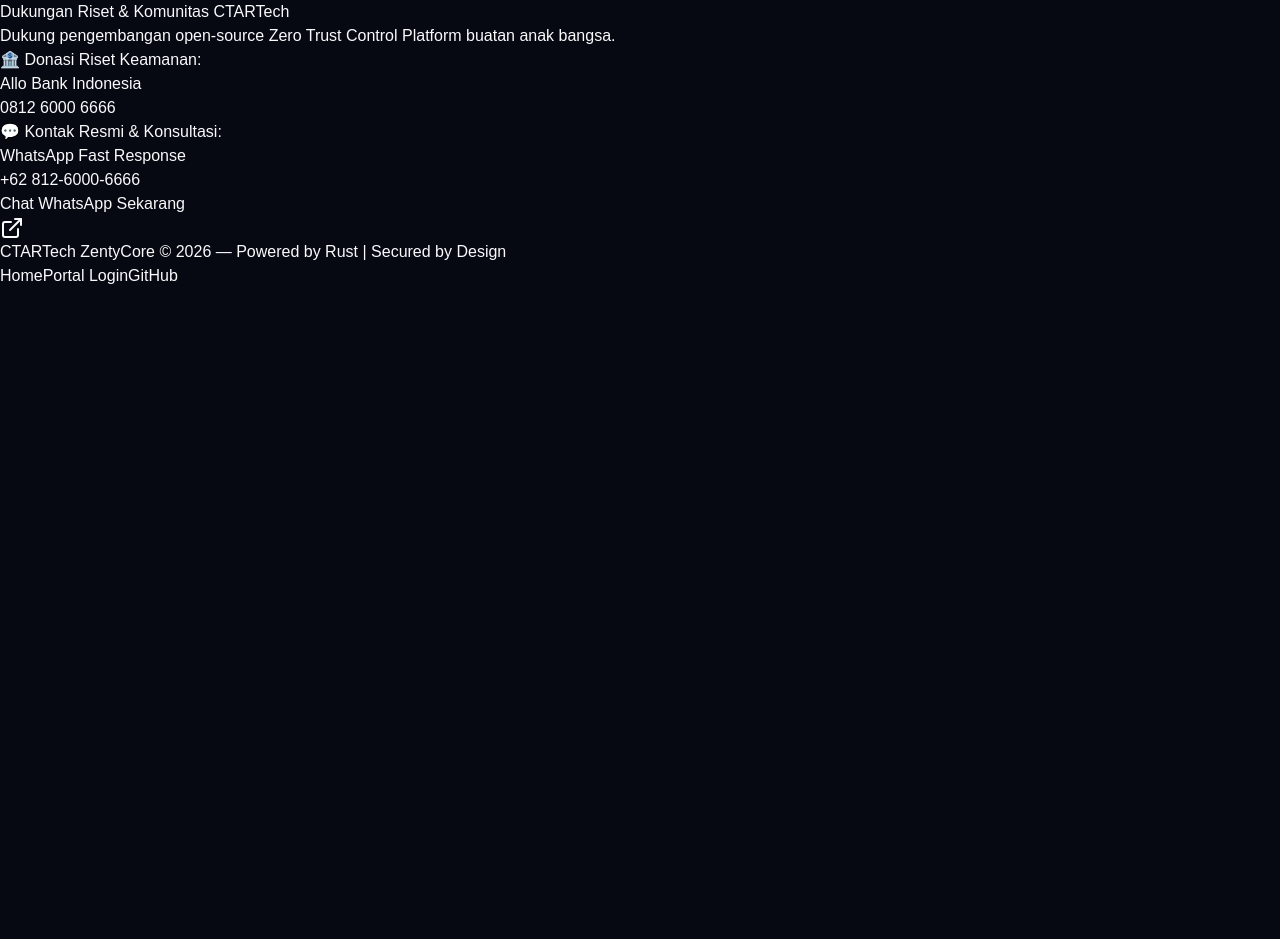
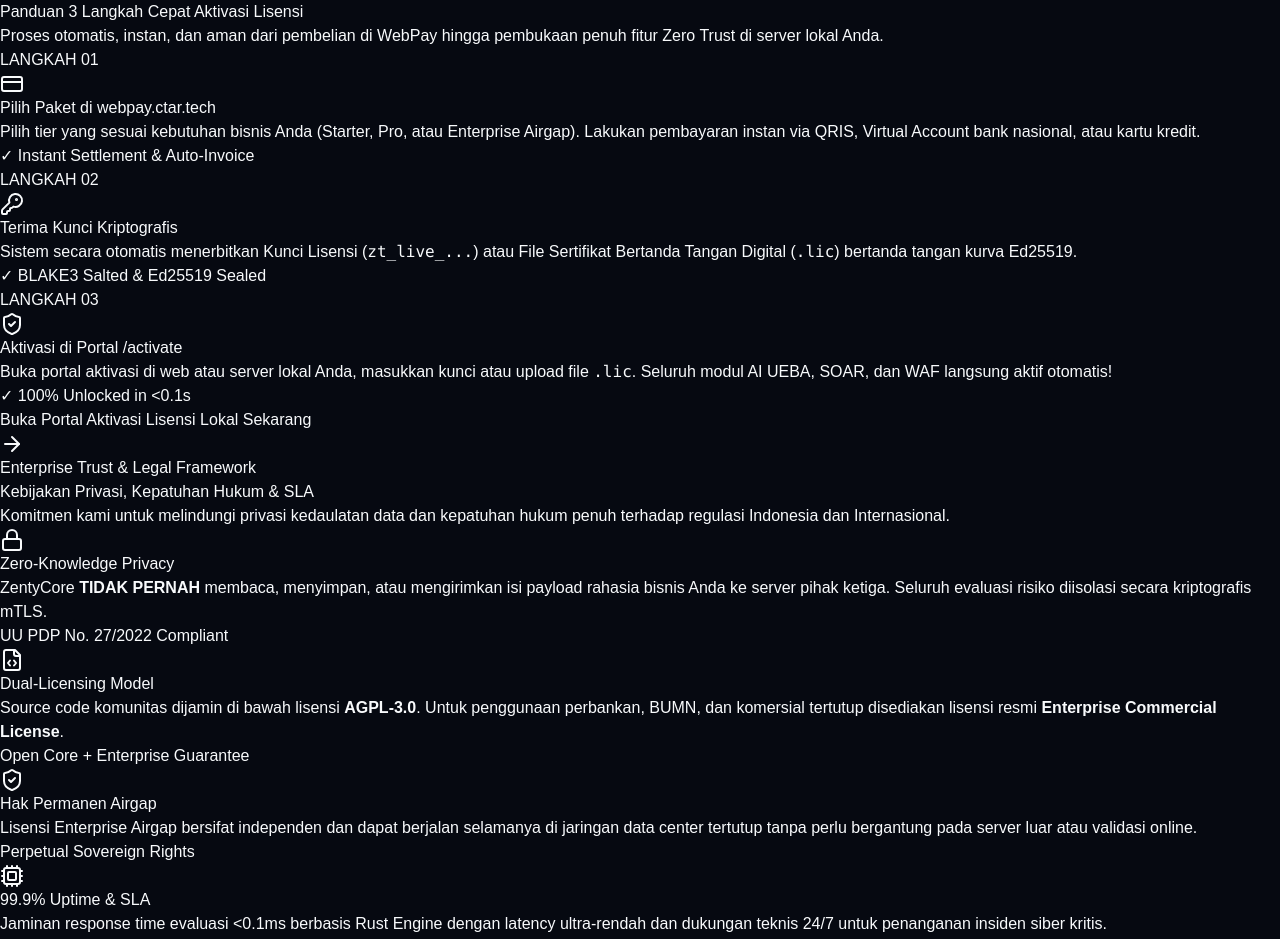
Before and after one commit to camanit/CTARTech-ZentyCore, a Next.js app in the folder dashboard-web/: page /landing in a window 1280 px wide. Shown: the part 3288-4227 px from the top of the page. Before the commit the page ends 3576 px from the top, so only its background shows below. Built offline with nearby package versions, Linux system fonts and the light colour scheme.

Commit message:
feat(landing): add 3-step license activation guide and enterprise privacy/terms framework

```diff
--- a/dashboard-web/src/app/landing/page.tsx
+++ b/dashboard-web/src/app/landing/page.tsx
@@ -23,7 +23,10 @@
   MessageSquare,
   Building2,
   Scale,
-  Database
+  Database,
+  CreditCard,
+  KeyRound,
+  FileCode
 } from 'lucide-react';
 
 export default function LandingPage() {
@@ -458,6 +461,149 @@
         </div>
       </section>
 
+      {/* How to Activate in 3 Easy Steps */}
+      <section id="activation-guide" className="py-16 px-6 max-w-7xl mx-auto">
+        <div className="text-center mb-12">
+          <h2 className="text-xs font-mono text-amber-400 uppercase tracking-widest">Instant Deployment Workflow</h2>
+          <h3 className="text-3xl font-black text-white mt-1">Panduan 3 Langkah Cepat Aktivasi Lisensi</h3>
+          <p className="text-xs text-slate-400 mt-2 max-w-2xl mx-auto">
+            Proses otomatis, instan, dan aman dari pembelian di WebPay hingga pembukaan penuh fitur Zero Trust di server lokal Anda.
+          </p>
+        </div>
+
+        <div className="grid grid-cols-1 md:grid-cols-3 gap-6">
+          {/* Step 1 */}
+          <div className="p-6 rounded-2xl bg-slate-900/80 border border-slate-800 relative flex flex-col justify-between">
+            <div className="absolute top-[-12px] left-6 px-3 py-0.5 rounded-full bg-amber-500 text-slate-950 font-black text-xs font-mono">
+              LANGKAH 01
+            </div>
+            <div>
+              <div className="w-10 h-10 rounded-xl bg-amber-500/10 text-amber-400 flex items-center justify-center mb-4 mt-2">
+                <CreditCard className="w-5 h-5" />
+              </div>
+              <h4 className="text-base font-bold text-white">Pilih Paket di webpay.ctar.tech</h4>
+              <p className="text-xs text-slate-400 mt-2 leading-relaxed">
+                Pilih tier yang sesuai kebutuhan bisnis Anda (Starter, Pro, atau Enterprise Airgap). Lakukan pembayaran instan via QRIS, Virtual Account bank nasional, atau kartu kredit.
+              </p>
+            </div>
+            <div className="mt-4 pt-3 border-t border-slate-800/80 text-[11px] text-amber-400 font-mono">
+              ✓ Instant Settlement & Auto-Invoice
+            </div>
+          </div>
+
+          {/* Step 2 */}
+          <div className="p-6 rounded-2xl bg-slate-900/80 border border-slate-800 relative flex flex-col justify-between">
+            <div className="absolute top-[-12px] left-6 px-3 py-0.5 rounded-full bg-cyan-500 text-slate-950 font-black text-xs font-mono">
+              LANGKAH 02
+            </div>
+            <div>
+              <div className="w-10 h-10 rounded-xl bg-cyan-500/10 text-cyan-400 flex items-center justify-center mb-4 mt-2">
+                <KeyRound className="w-5 h-5" />
+              </div>
+              <h4 className="text-base font-bold text-white">Terima Kunci Kriptografis</h4>
+              <p className="text-xs text-slate-400 mt-2 leading-relaxed">
+                Sistem secara otomatis menerbitkan Kunci Lisensi (<code className="text-cyan-300 font-mono">zt_live_...</code>) atau File Sertifikat Bertanda Tangan Digital (<code className="text-cyan-300 font-mono">.lic</code>) bertanda tangan kurva Ed25519.
+              </p>
+            </div>
+            <div className="mt-4 pt-3 border-t border-slate-800/80 text-[11px] text-cyan-400 font-mono">
+              ✓ BLAKE3 Salted & Ed25519 Sealed
+            </div>
+          </div>
+
+          {/* Step 3 */}
+          <div className="p-6 rounded-2xl bg-slate-900/80 border border-slate-800 relative flex flex-col justify-between">
+            <div className="absolute top-[-12px] left-6 px-3 py-0.5 rounded-full bg-emerald-500 text-slate-950 font-black text-xs font-mono">
+              LANGKAH 03
+            </div>
+            <div>
+              <div className="w-10 h-10 rounded-xl bg-emerald-500/10 text-emerald-400 flex items-center justify-center mb-4 mt-2">
+                <ShieldCheck className="w-5 h-5" />
+              </div>
+              <h4 className="text-base font-bold text-white">Aktivasi di Portal /activate</h4>
+              <p className="text-xs text-slate-400 mt-2 leading-relaxed">
+                Buka portal aktivasi di web atau server lokal Anda, masukkan kunci atau upload file <code className="text-emerald-300 font-mono">.lic</code>. Seluruh modul AI UEBA, SOAR, dan WAF langsung aktif otomatis!
+              </p>
+            </div>
+            <div className="mt-4 pt-3 border-t border-slate-800/80 text-[11px] text-emerald-400 font-mono">
+              ✓ 100% Unlocked in &lt;0.1s
+            </div>
+          </div>
+        </div>
+
+        <div className="mt-8 text-center">
+          <Link
+            href="/activate"
+            className="inline-flex items-center gap-2 px-6 py-3 rounded-xl bg-gradient-to-r from-amber-500 via-orange-500 to-rose-600 hover:from-amber-400 hover:to-rose-500 text-slate-950 font-extrabold text-xs shadow-lg shadow-amber-500/20 transition-all"
+          >
+            <span>Buka Portal Aktivasi Lisensi Lokal Sekarang</span>
+            <ArrowRight className="w-4 h-4" />
+          </Link>
+        </div>
+      </section>
+
+      {/* Privacy, Terms & Compliance Guarantee */}
+      <section id="terms-privacy" className="py-16 px-6 bg-slate-900/50 border-t border-slate-800/80">
+        <div className="max-w-7xl mx-auto">
+          <div className="text-center mb-12">
+            <h2 className="text-xs font-mono text-cyan-400 uppercase tracking-widest">Enterprise Trust & Legal Framework</h2>
+            <h3 className="text-3xl font-black text-white mt-1">Kebijakan Privasi, Kepatuhan Hukum & SLA</h3>
+            <p className="text-xs text-slate-400 mt-2 max-w-2xl mx-auto">
+              Komitmen kami untuk melindungi privasi kedaulatan data dan kepatuhan hukum penuh terhadap regulasi Indonesia dan Internasional.
+            </p>
+          </div>
+
+          <div className="grid grid-cols-1 md:grid-cols-2 lg:grid-cols-4 gap-6">
+            {/* Privacy Guarantee */}
+            <div className="p-5 rounded-2xl bg-slate-950 border border-slate-800">
+              <div className="flex items-center gap-2 text-white font-bold text-sm mb-2">
+                <Lock className="w-4 h-4 text-cyan-400" />
+                <span>Zero-Knowledge Privacy</span>
+              </div>
+              <p className="text-xs text-slate-400 leading-relaxed">
+                ZentyCore <strong>TIDAK PERNAH</strong> membaca, menyimpan, atau mengirimkan isi payload rahasia bisnis Anda ke server pihak ketiga. Seluruh evaluasi risiko diisolasi secara kriptografis mTLS.
+              </p>
+              <div className="mt-3 text-[10px] text-cyan-400 font-mono">UU PDP No. 27/2022 Compliant</div>
+            </div>
+
+            {/* Terms of Service */}
+            <div className="p-5 rounded-2xl bg-slate-950 border border-slate-800">
+              <div className="flex items-center gap-2 text-white font-bold text-sm mb-2">
+                <FileCode className="w-4 h-4 text-emerald-400" />
+                <span>Dual-Licensing Model</span>
+              </div>
+              <p className="text-xs text-slate-400 leading-relaxed">
+                Source code komunitas dijamin di bawah lisensi <strong>AGPL-3.0</strong>. Untuk penggunaan perbankan, BUMN, dan komersial tertutup disediakan lisensi resmi <strong>Enterprise Commercial License</strong>.
+              </p>
+              <div className="mt-3 text-[10px] text-emerald-400 font-mono">Open Core + Enterprise Guarantee</div>
+            </div>
+
+            {/* Airgap Sovereign Rights */}
+            <div className="p-5 rounded-2xl bg-slate-950 border border-slate-800">
+              <div className="flex items-center gap-2 text-white font-bold text-sm mb-2">
+                <ShieldCheck className="w-4 h-4 text-purple-400" />
+                <span>Hak Permanen Airgap</span>
+              </div>
+              <p className="text-xs text-slate-400 leading-relaxed">
+                Lisensi Enterprise Airgap bersifat independen dan dapat berjalan selamanya di jaringan data center tertutup tanpa perlu bergantung pada server luar atau validasi online.
+              </p>
+              <div className="mt-3 text-[10px] text-purple-400 font-mono">Perpetual Sovereign Rights</div>
+            </div>
+
+            {/* SLA & Security Warranty */}
+            <div className="p-5 rounded-2xl bg-slate-950 border border-slate-800">
+              <div className="flex items-center gap-2 text-white font-bold text-sm mb-2">
+                <Cpu className="w-4 h-4 text-amber-400" />
+                <span>99.9% Uptime & SLA</span>
+              </div>
+              <p className="text-xs text-slate-400 leading-relaxed">
+                Jaminan response time evaluasi &lt;0.1ms berbasis Rust Engine dengan latency ultra-rendah dan dukungan teknis 24/7 untuk penanganan insiden siber kritis.
+              </p>
+              <div className="mt-3 text-[10px] text-amber-400 font-mono">Enterprise Service Level Agreement</div>
+            </div>
+          </div>
+        </div>
+      </section>
+
       {/* Support & Donation Section */}
       <section id="contact" className="py-16 px-6 max-w-4xl mx-auto text-center">
         <div className="p-8 rounded-3xl bg-slate-900/80 border border-slate-800 backdrop-blur-xl shadow-2xl">
```
Also changed, not shown: 1 other file (tests, documents, lock files or other folders).
